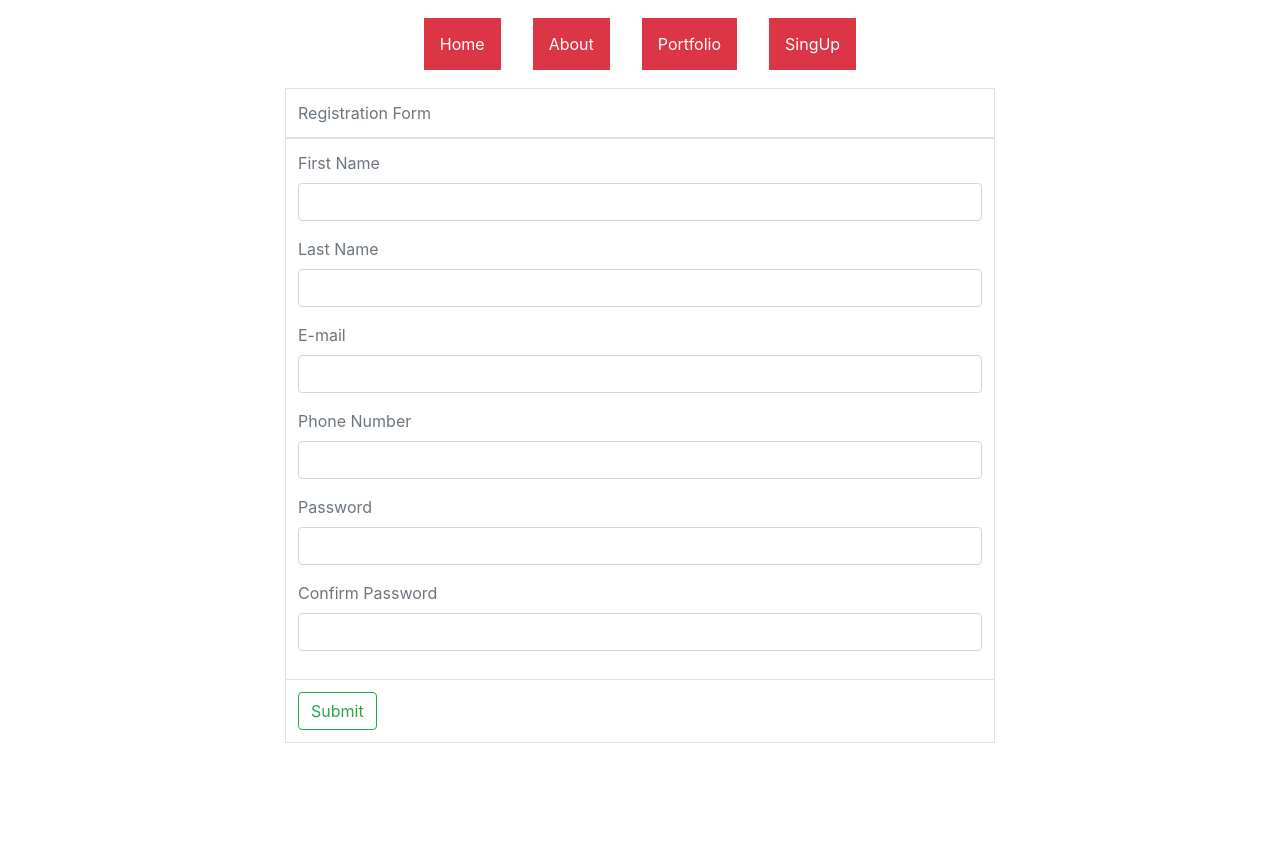
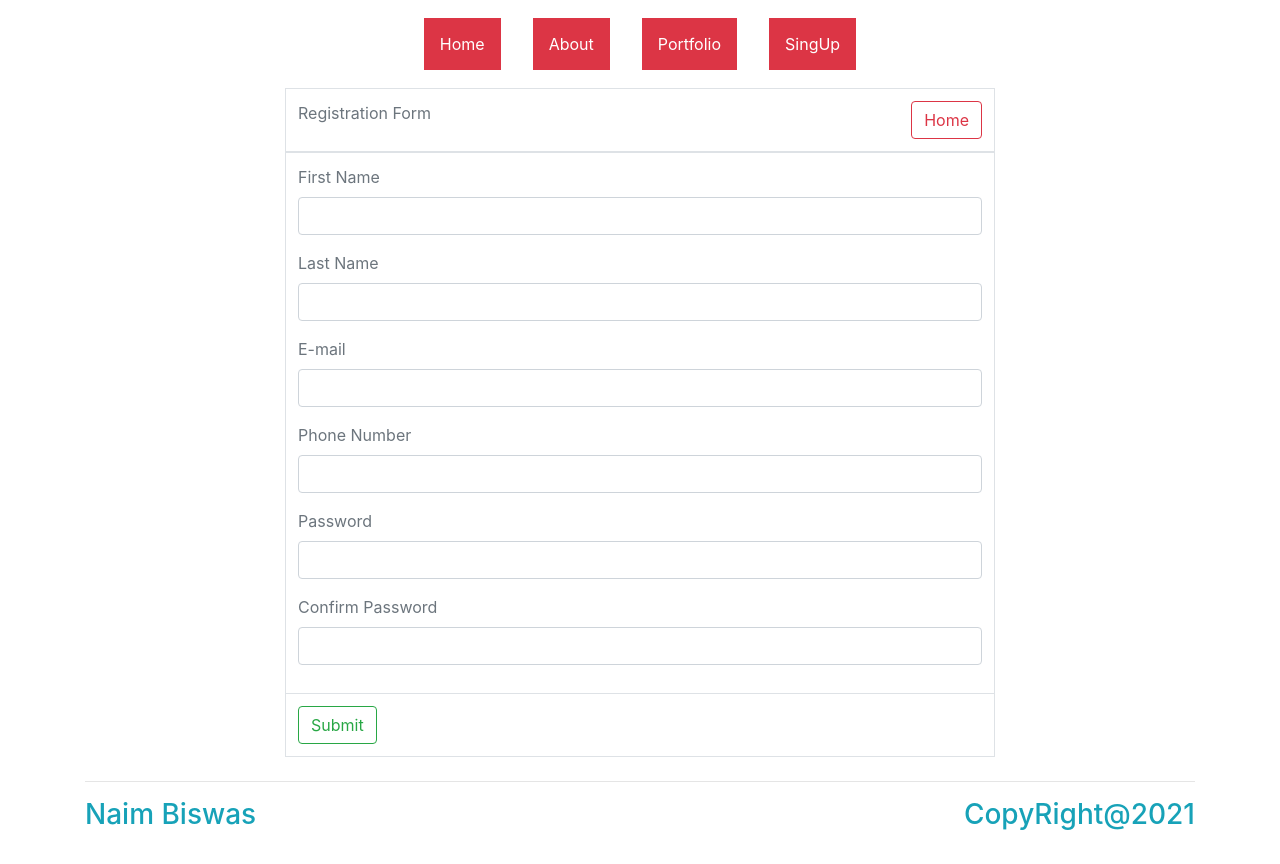
Before and after one commit to NaimBiswas/react-js-practice, a React (Create React App) app: page /singup in a window 1280 px wide. Before the commit the page ends 800 px from the top, so only its background shows below. Built offline with nearby package versions, Linux system fonts and the light colour scheme.

Commit message:
remove footer form home and add in on index

```diff
--- a/src/PAGES/Home.js
+++ b/src/PAGES/Home.js
@@ -1,7 +1,6 @@
 import React, { Component } from 'react';
 import BlogImage from '../blogimage.png'
 import "../App.css"
-import Footer from './Footer';
 
 
 export class Home extends Component {
@@ -293,7 +292,7 @@ export class Home extends Component {
 
              </div>
               {/* This is one card  */}
-             <Footer></Footer>
+
 
           </div>
       )
--- a/src/components/SingUpForm.js
+++ b/src/components/SingUpForm.js
@@ -1,14 +1,18 @@
 import React, { Component } from 'react'
-
+import "../App.css"
+import { Route, Link, BrowserRouter as Router} from 'react-router-dom'
+import Home from '../PAGES/Home'
 export default class SingUpForm extends Component {
    render() {
+      <Router><Route path='/' component={Home}></Route></Router>
       return (
          <div className='pt-4 col-lg-8 offset-lg-2'>
             <table className='table table-bordered'>
                <thead>
-                  <tr>
-                  <td className='text-secondary'>
-                     Registration Form
+                  <tr className=''>
+                  <td className='text-secondary '>
+                       <span className=''>Registration Form</span>
+                        <Link to='/'><button className='btn btn-outline-danger btn-md float-right'>Home</button></Link>
                   </td>
                </tr>
                </thead>
--- a/src/index.js
+++ b/src/index.js
@@ -9,6 +9,7 @@ import About from './components/About';
 import Portfolio from './components/Portfolio';
 import SingUpForm from './components/SingUpForm';
 import Home from './PAGES/Home';
+import Footer from './PAGES/Footer';
 
 
 const MyRouter = (
@@ -27,7 +28,8 @@ const MyRouter = (
          <Route path='/singup' component={SingUpForm}></Route>
    </div>
 
-   </Router>
+      </Router>
+      <Footer></Footer>
    </div>
 
 )
```
Also changed, not shown: 1 other file (tests, documents, lock files or other folders).
